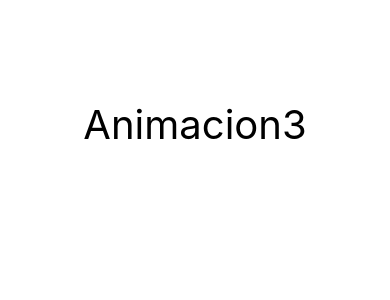
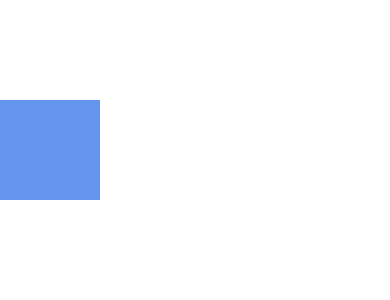
Before and after one commit to marshalmori/animacoes_react_native, a React Native app: screen / in a window 390 px wide. Shown: the top 300 px of the page. Built offline with nearby package versions, Linux system fonts and the light colour scheme.

Commit message:
Trabalhar com timing - rotate

```diff
--- a/App.js
+++ b/App.js
@@ -1,5 +1,5 @@
 import React from 'react';
-import Animacion3 from './components/Animacion3';
+import Animacion4 from './components/Animacion4';
 
 import {
   SafeAreaView,
@@ -15,7 +15,7 @@
   return (
     <>
       <View style={styles.contenido}>
-        <Animacion3 />
+        <Animacion4 />
       </View>
     </>
   );
--- /dev/null
+++ b/components/Animacion4.js
@@ -0,0 +1,39 @@
+import React, {useState, useEffect} from 'react';
+import {StyleSheet, Text, Animated, View} from 'react-native';
+
+const Animacion4 = () => {
+  const [animacion] = useState(new Animated.Value(0));
+
+  useEffect(() => {
+    Animated.timing(animacion, {
+      toValue: 360,
+      duration: 500,
+      useNativeDriver: false,
+    }).start();
+  }, []);
+
+  const interpolacion = animacion.interpolate({
+    inputRange: [0, 360],
+    outputRange: ['0deg', '360deg'],
+  });
+
+  const estiloAnimacion = {
+    transform: [{rotate: interpolacion}],
+  };
+
+  return (
+    <View>
+      <Animated.View style={[styles.texto, estiloAnimacion]}></Animated.View>
+    </View>
+  );
+};
+
+const styles = StyleSheet.create({
+  texto: {
+    width: 100,
+    height: 100,
+    backgroundColor: 'cornflowerblue',
+  },
+});
+
+export default Animacion4;
```
